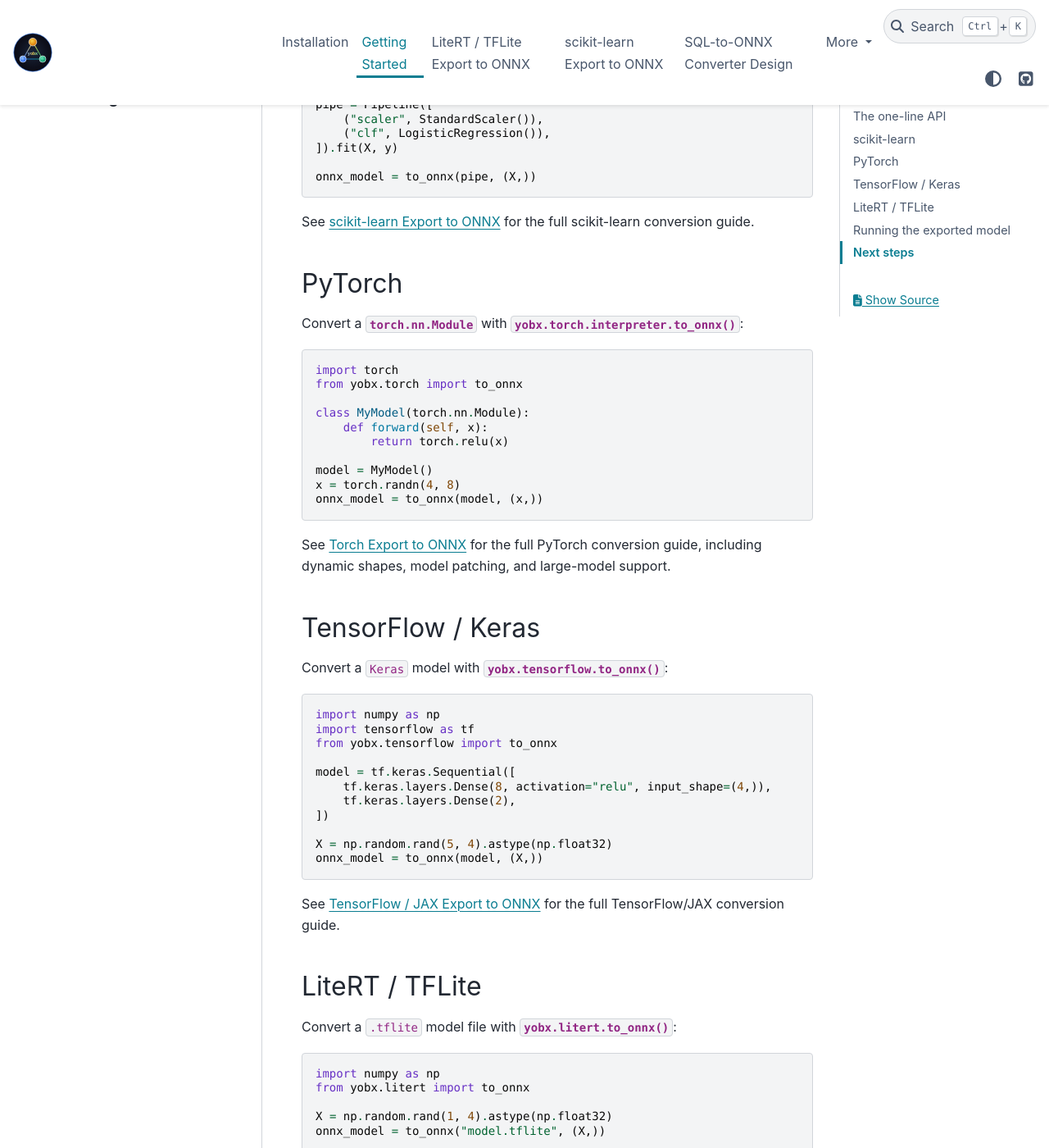
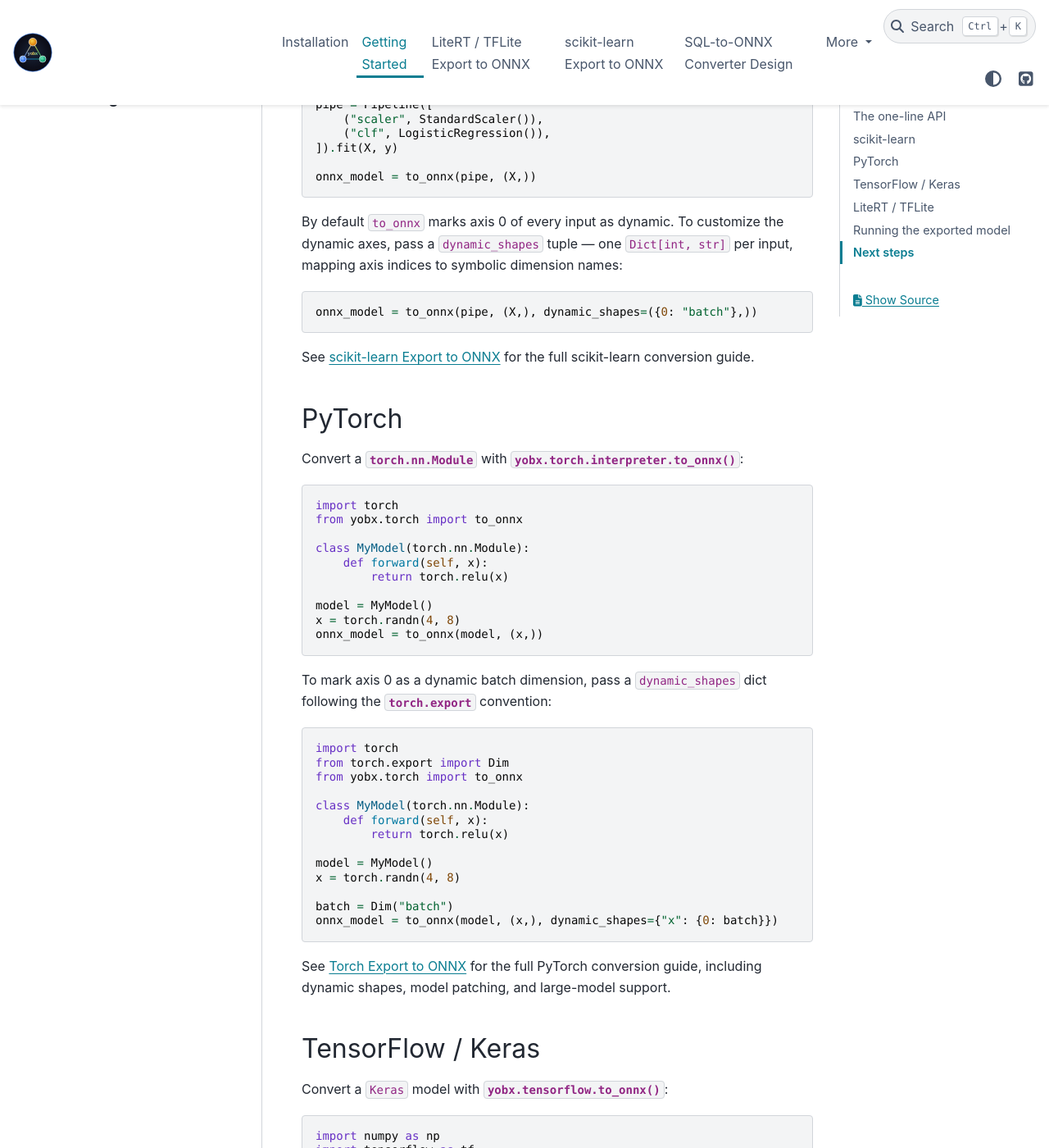
Before and after one commit to xadupre/yet-another-onnx-builder, a Sphinx documentation site: the page built from docs/getting_started.rst, in a window 1280 px wide and 1400 px high, scrolled down 848 px. Shown: the whole window at 82% size. Built offline with Sphinx 7.4.7 and the PyData theme 0.15.4, drawn with Linux system fonts in a browser that asks for light colours; formulas are drawn with MathJax 3; pages that are not in the unit, such as notebooks, are missing from menus; cross-references to code outside the pages are shown as plain code; some of the changed text lies outside the part shown.

Commit message:
docs: add dynamic shapes examples for all frameworks in getting_started.rst
Co-authored-by: xadupre <22452781+xadupre@users.noreply.github.com>

```diff
--- a/docs/getting_started.rst
+++ b/docs/getting_started.rst
@@ -45,6 +45,15 @@ Convert any fitted :epkg:`scikit-learn` estimator or pipeline with
 
     onnx_model = to_onnx(pipe, (X,))
 
+By default ``to_onnx`` marks axis 0 of every input as dynamic.  To
+customize the dynamic axes, pass a ``dynamic_shapes`` tuple — one
+``Dict[int, str]`` per input, mapping axis indices to symbolic dimension
+names:
+
+.. code-block:: python
+
+    onnx_model = to_onnx(pipe, (X,), dynamic_shapes=({0: "batch"},))
+
 See :ref:`l-sklearn-converter` for the full scikit-learn conversion guide.
 
 PyTorch
@@ -64,6 +73,25 @@ Convert a :class:`torch.nn.Module` with :func:`yobx.torch.interpreter.to_onnx`:
     model = MyModel()
     x = torch.randn(4, 8)
     onnx_model = to_onnx(model, (x,))
+
+To mark axis 0 as a dynamic batch dimension, pass a ``dynamic_shapes``
+dict following the :mod:`torch.export` convention:
+
+.. code-block:: python
+
+    import torch
+    from torch.export import Dim
+    from yobx.torch import to_onnx
+
+    class MyModel(torch.nn.Module):
+        def forward(self, x):
+            return torch.relu(x)
+
+    model = MyModel()
+    x = torch.randn(4, 8)
+
+    batch = Dim("batch")
+    onnx_model = to_onnx(model, (x,), dynamic_shapes={"x": {0: batch}})
 
 See :ref:`l-torch-converter` for the full PyTorch conversion guide,
 including dynamic shapes, model patching, and large-model support.
@@ -87,6 +115,13 @@ Convert a :epkg:`Keras` model with :func:`yobx.tensorflow.to_onnx`:
     X = np.random.rand(5, 4).astype(np.float32)
     onnx_model = to_onnx(model, (X,))
 
+By default axis 0 of every input is made dynamic.  To name specific
+dynamic axes, pass ``dynamic_shapes``:
+
+.. code-block:: python
+
+    onnx_model = to_onnx(model, (X,), dynamic_shapes=({0: "batch"},))
+
 See :ref:`l-design-tensorflow-converter` for the full TensorFlow/JAX conversion guide.
 
 LiteRT / TFLite
@@ -101,6 +136,13 @@ Convert a ``.tflite`` model file with :func:`yobx.litert.to_onnx`:
 
     X = np.random.rand(1, 4).astype(np.float32)
     onnx_model = to_onnx("model.tflite", (X,))
+
+Axis 0 is dynamic by default.  Control which axes are dynamic with
+``dynamic_shapes``:
+
+.. code-block:: python
+
+    onnx_model = to_onnx("model.tflite", (X,), dynamic_shapes=({0: "batch"},))
 
 See :ref:`l-design-litert-converter` for details on dynamic shapes and
 custom op converters.
```
